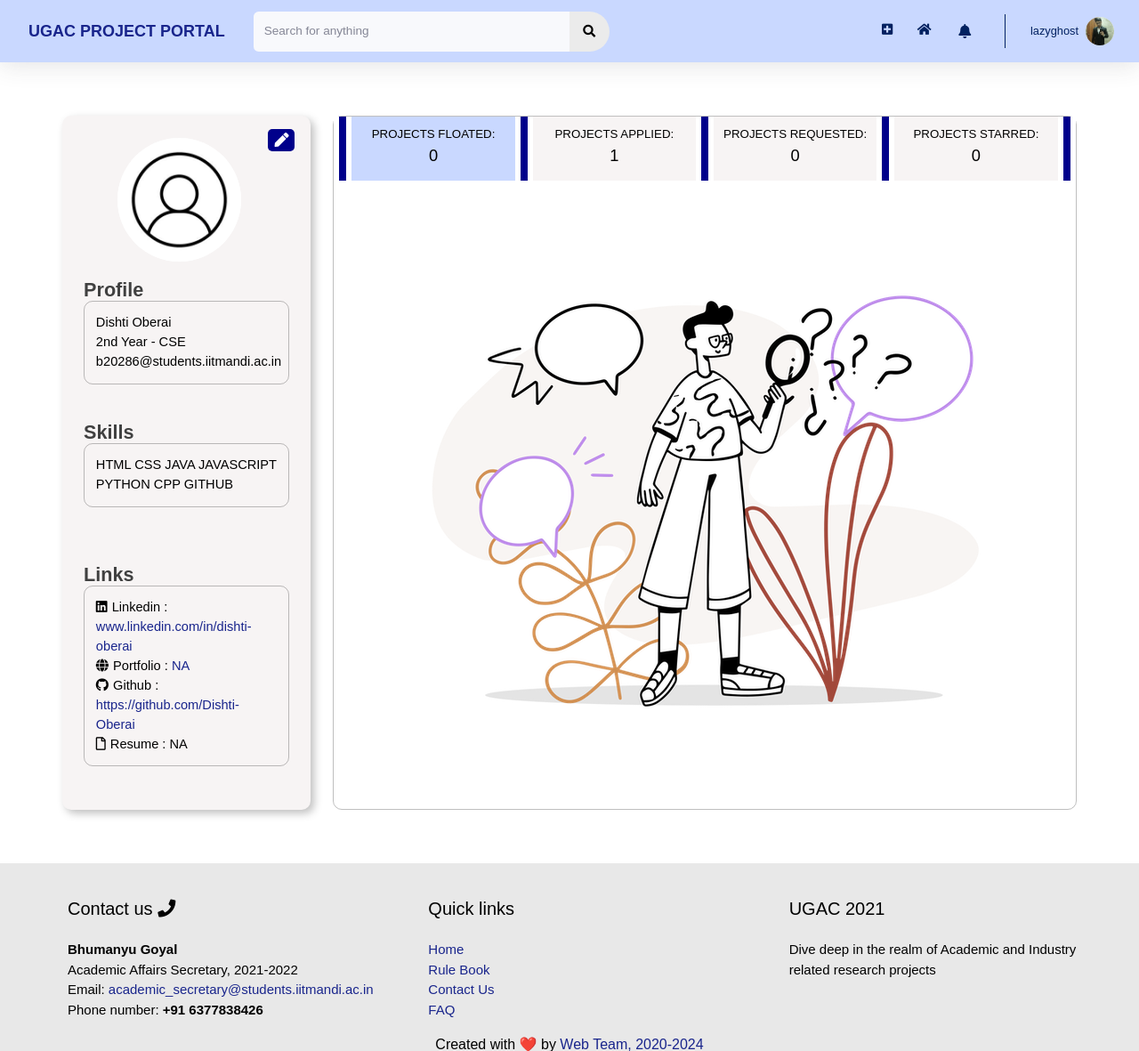
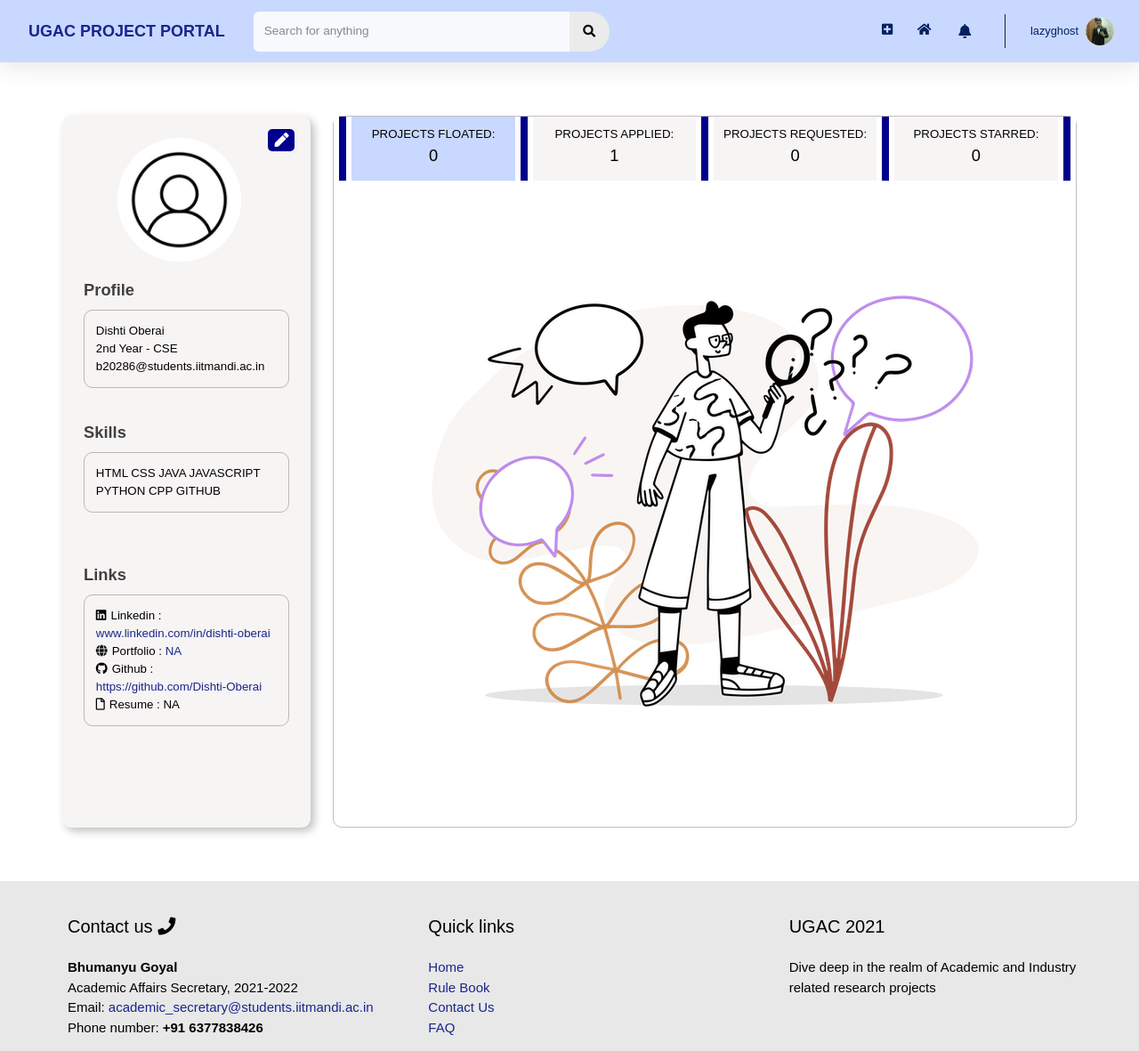
Before and after one commit to naveensaigit/project_portal, a Django app: page /profile/7 in a window 1280 px wide. Shown: the top 1181 px of the page at 89% size. Run offline with Django 4.2, Linux system fonts and the light colour scheme; a user stored in the database is signed in; data comes from the database, SQL or seed files in the repository; both versions use the stored data as it was after the commit; some libraries are stand-ins or nearby versions.

Commit message:
Corrected profile page styling

```diff
--- a/users/static/users/profile.css
+++ b/users/static/users/profile.css
@@ -25,7 +25,7 @@
 #profile {
   width: 89%;
   display: flex;
-  min-height: 780px;
+  min-height: 800px;
   margin-bottom: 60px;
   margin-top: 60px;
 }
@@ -75,6 +75,7 @@
   font-size: 20px;
   line-height: 24px;
   color: #404040;
+  margin-bottom: 10px;
 }
 
 .cardDetails {
--- a/users/static/users/profile.js
+++ b/users/static/users/profile.js
@@ -49,8 +49,8 @@ function changeSize(className, size2, size1) {
 function makeChanges() {
     changeSize('projectButtonTitle', 15, 10);
     changeSize('projectsNumbers', 20, 15);
-    changeSize('cardDetails', 17, 10);
-    changeSize('cardTitle', 25, 15);
+    changeSize('cardDetails', 15, 10);
+    changeSize('cardTitle', 20, 15);
     changeSize('project-card-title', 20, 15);
     changeSize('project-card-description', 18, 13);
 }
```
Also changed, not shown: db.sqlite3.
